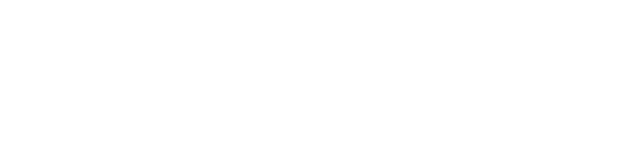
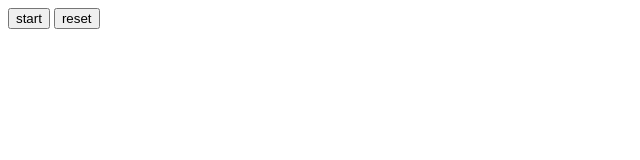
Before and after one commit to Bobisblack19/React-Exercises, a website: page index.html in a window 1280 px wide. Shown: the whole page, without its empty margins (0-640 px from the left). Drawn offline with Linux system fonts and the light colour scheme.

Commit message:
Update index.html

```diff
--- a/index.html
+++ b/index.html
@@ -1 +1,4 @@
 <div id="root"></div>
+
+<button id='start'>start</button>
+<button id="reset">reset</button>
```
